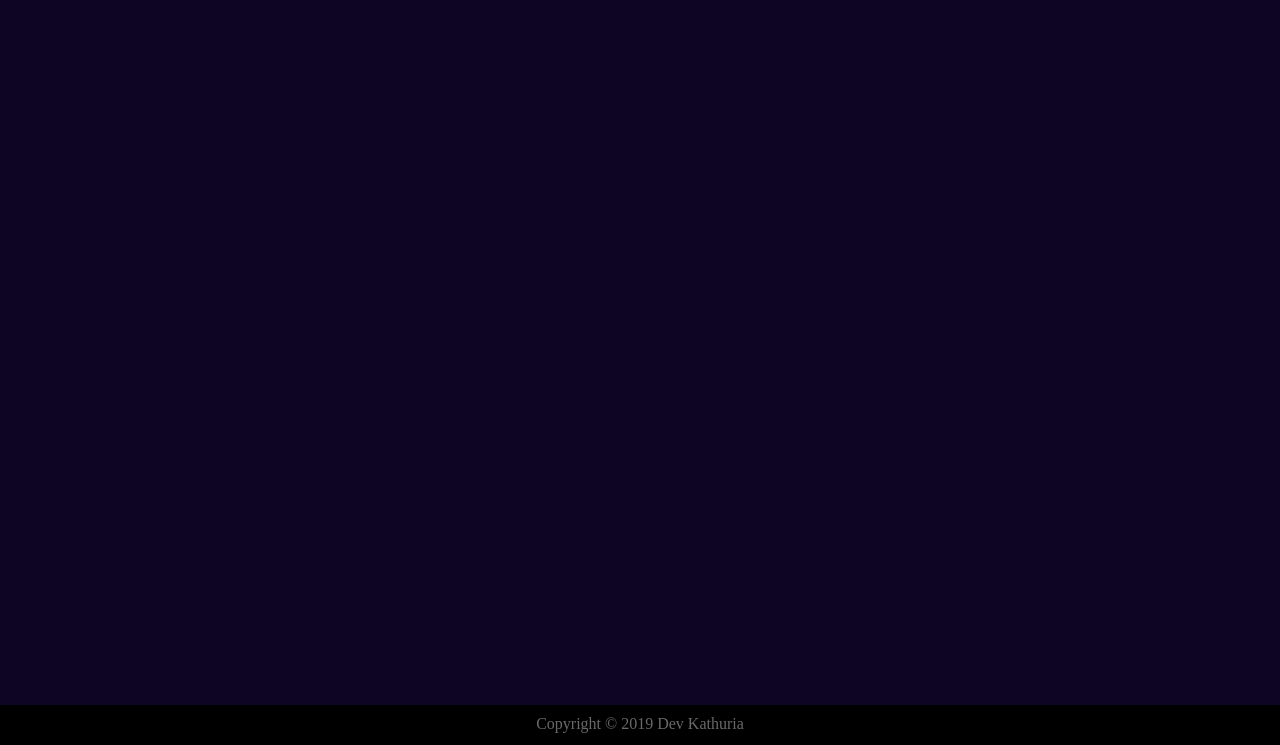
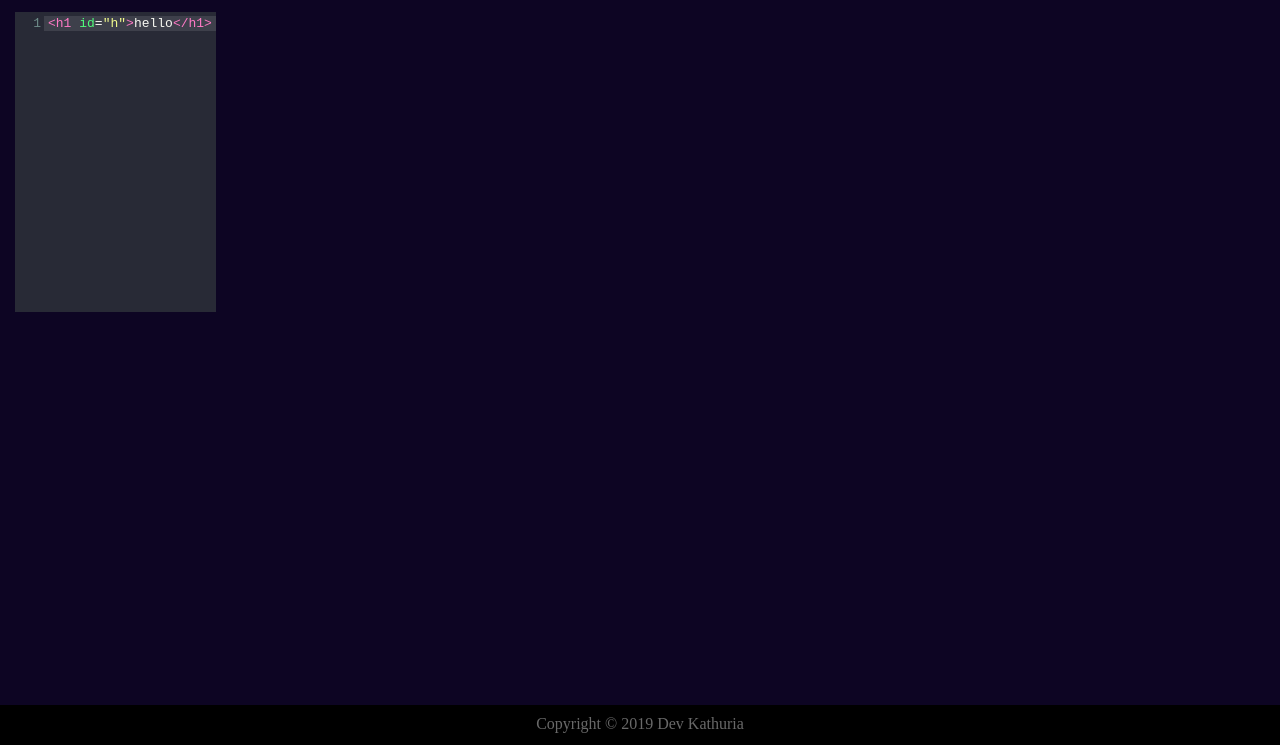
Before and after one commit to Dev-eloperr/Live-Code-Fiddler, a plain HTML site: page index.html in a window 1280 px wide. Shown: the part 55-800 px from the top of the page. Drawn offline with Linux system fonts and the light colour scheme.

Commit message:
file path of css fixed

```diff
--- a/index.html
+++ b/index.html
@@ -7,7 +7,7 @@
     <link rel="stylesheet" href="Plugin/codemirror-5.48.0/theme/dracula.css">
     <link rel="stylesheet" href="Plugin/codemirror-5.48.0/addon/hint/show-hint.css">
 
-    <link rel="stylesheet" href="lib/jquery-ui-1.12.1.custom/style.css">
+    <link rel="stylesheet" href="css/style.css">
     <link rel="stylesheet" href="lib/jquery-ui-1.12.1.custom/jquery-ui.min.css">
 
 
@@ -52,7 +52,7 @@ head1.style.color= "green";</textarea>
         Copyright &copy; 2019 Dev Kathuria
     </footer>
 <!-- Scripts -->
-    <script src="lib/jquery-3.4.1.js"></script>
+
     <script src="lib/jquery-ui-1.12.1.custom/jquery-ui.min.js"></script>
 
     <script src="Plugin/codemirror-5.48.0/lib/codemirror.js"></script>
```
Also changed, not shown: css/style.css (renamed from lib/jquery-ui-1.12.1.custom/style.css).
